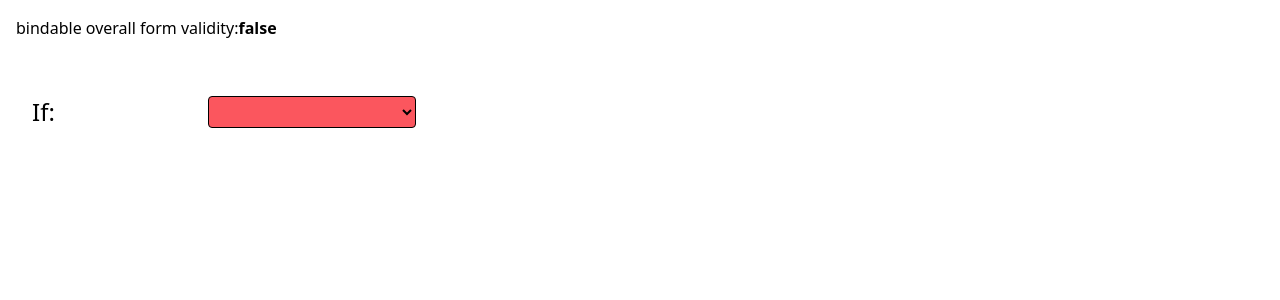
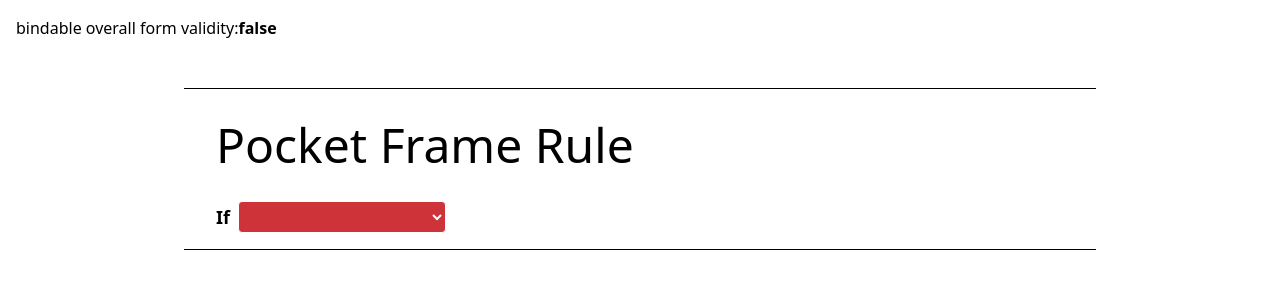
Before and after one commit to PondScrum/Form, a SvelteKit app: page / in a window 1280 px wide. Shown: the top 300 px of the page. Built offline with nearby package versions, Linux system fonts and the light colour scheme.

Commit message:
inline selector/ overall classes

```diff
--- a/src/lib/Form.svelte
+++ b/src/lib/Form.svelte
@@ -4,7 +4,6 @@ import { scale } from 'svelte/transition';
 
 interface Props {
 	valid: boolean;
-	invalidBG: string;
 	onJSError: (e: Error) => void;
 	getRenderedItems: (components: ProvidedComponents, allValues: Record<string, string>) => Block[];
 	onChange: (
@@ -20,7 +19,6 @@ interface Props {
 }
 let {
 	valid = $bindable(),
-	invalidBG,
 	onJSError,
 	getRenderedItems,
 	onChange,
@@ -28,17 +26,19 @@ let {
 	onError,
 	onValid,
 	onHide,
-	onShow
+	onShow,
+	classes = {}
 }: Props = $props();
 
 type Event = (index: string, value: string, allValues: Record<string, string>) => void;
+const DEFAULT_INVALID_BG = 'bg-red-500';
 
 function handleValidationResponse(res: ReturnType<Validate>, currentValue = '') {
 	const isValid = res.valid;
 	return {
 		value: isValid ? res.data : currentValue,
 		tooltip: isValid ? '' : res.data,
-		background_color: isValid ? '' : invalidBG
+		background_color: isValid ? '' : classes.invalid || DEFAULT_INVALID_BG
 	};
 }
 
@@ -111,8 +111,6 @@ const match: Match = (value: string | boolean, block: Block | Block[]) => {
 	values = !Array.isArray(value) ? [value as string] : (value as string[]);
 	const uid = values.join('');
 	return (valueIndex: string) => {
-		// let lastHidden = hidden.slice();
-		// console.log(lastHidden);
 		pivots[valueIndex] ??= {};
 		pivots[valueIndex][uid] = blocks; // or block?
 		const show = (index) => {
@@ -302,8 +300,8 @@ function inputChanged(
 		render();
 		return handleValidationResponse(validationRes, value);
 	} catch (e) {
+		console.error(index);
 		console.error(e);
-		console.log(index);
 		onJSError?.(e);
 	}
 }
@@ -315,15 +313,6 @@ export function setInternalValue(index: string, value: string) {
 		componentMap[index].setValue(value);
 		//render();
 	});
-	// console.log(index,value);
-	// tick().then(() => {
-	// 	forceRerender[index] ??= true;
-	// 	forceRerender[index] = !forceRerender[index];
-	// 	render();
-	// });
-	//
-	// const validate = (a: string) => ({ valid: true, data: a });
-	// return inputChanged(index, value, false, validate, { index }); //todo: figure out how to handle lack of props here
 }
 
 export function setDisabled(index: string, state: boolean) {
@@ -351,6 +340,8 @@ function indexToHeader(str: string) {
 }
 let componentMap = $state({});
 $inspect(componentMap);
+const DEFAULT_LABEL_CLASS =
+	'h-min min-w-36 pr-4 text-lg font-medium text-wrap capitalize lg:min-w-44 xl:text-2xl';
 </script>
 
 {#snippet handleArr(items: Block[])}
@@ -387,7 +378,7 @@ $inspect(componentMap);
 	<div
 		in:scale={{ duration: 100, opacity: 0.98, start: 0.98 }}
 		class:flex-col={props.col}
-		class="flex py-2 text-sm"
+		class="flex py-4 text-sm"
 	>
 		{#if Component === 'header'}
 			<p class="text-5xl font-medium">
@@ -397,13 +388,17 @@ $inspect(componentMap);
 			{#if !props.hideLabel || props.aliasLabel}
 				<label
 					for={props.inputType}
-					class="/my-auto {props.labelClass} h-min min-w-36 pr-4 text-lg font-medium text-wrap capitalize lg:min-w-44 xl:text-2xl"
+					class="/my-auto {props.labelClass || classes.label || DEFAULT_LABEL_CLASS} "
 				>
-					{indexToHeader(props.aliasLabel || props?.index || '')}:
+					{#if props.labelHTML}
+						{@html props.labelHTML}
+					{:else}
+						{indexToHeader(props.aliasLabel || props?.index || '')}
+					{/if}
 				</label>
 			{/if}
-			<div class="min-h-8">
-				<div class="max-h-8 overflow-hidden">
+			<div class="flex min-h-8">
+				<div class="mx-auto my-auto max-h-8 overflow-hidden">
 					{#key forceRerender[props.index]}
 						<Component
 							bind:this={componentMap[props.index]}
--- a/src/lib/Input.svelte
+++ b/src/lib/Input.svelte
@@ -155,6 +155,7 @@ function handleResult(result: string | FormValidationReturn<string>, target: Pos
 	}
 	result = result as FormValidationReturn<string>;
 	target[indexer] = result.value;
+	console.log(result.background_color);
 	resultBackgroundColor = result.background_color;
 	tooltipContent = result.tooltip;
 }
@@ -174,16 +175,19 @@ const oninput: ChangeEventHandler<PossibleInputs> = (e) => {
 };
 
 let tooltipShown = $state();
+const niceHTML = (c) =>
+	c && `<h1 class="text-base xl:text-lg capitalize py-1 tracking-tight">${c}</h1>`;
 const wasLastTooltipShowing = () => $state.snapshot(untrack(() => tooltipShown));
 let tooltipParams = () => {
 	const res = {
 		id,
 		onShow: () => (tooltipShown = true),
 		disabled: onlyValue,
-		content: tooltipContent,
+		content: niceHTML(tooltipContent),
 		trigger: 'mouseenter',
 		focused: isFocused,
 		placement: tooltipSide,
+		allowHTML: true,
 		delay: tooltipDelay,
 		duration: wasLastTooltipShowing() ? 0 : 75,
 		animation: 'scale-subtle',
@@ -220,8 +224,6 @@ export const onblur = (e: FocusEvent) => {
 
 let focusedFromOutside = $state(false);
 let lastSelectVal = $state();
-
-const niceHTML = (c) => c && `<h1 class="text-lg capitalize py-1 tracking-tight">${c}</h1>`;
 </script>
 
 {#if events}
@@ -262,7 +264,7 @@ const niceHTML = (c) => c && `<h1 class="text-lg capitalize py-1 tracking-tight"
 		<!-- 		{events} -->
 		<!-- 	></Textarea> -->
 	{:else if inputType === 'boolean'}
-		<div class="h-full w-auto">
+		<div class="flex h-full w-auto">
 			<input
 				use:mounted
 				onclick={(e) => {
@@ -280,7 +282,7 @@ const niceHTML = (c) => c && `<h1 class="text-lg capitalize py-1 tracking-tight"
 				}}
 				{id}
 				tabindex={disabled ? -1 : tabindex}
-				class="h-7 w-7 accent-blue-500 outline-none"
+				class="mx-auto h-7 w-7 accent-blue-500 outline-none"
 				type="checkbox"
 			/>
 		</div>
@@ -299,18 +301,17 @@ const niceHTML = (c) => c && `<h1 class="text-lg capitalize py-1 tracking-tight"
 			class="flex text-nowrap"
 		>
 			<div
-				class=" {chosenBackgroundColor === 'bg-red-500'
-					? 'text-white hover:*:bg-red-600  '
-					: ' transition-colors duration-150'} {chosenBackgroundColor} flex justify-end divide-x divide-zinc-500 overflow-hidden rounded border-gray-500 text-base lg:h-8"
+				class="flex justify-end divide-x divide-zinc-500 overflow-hidden rounded border-gray-500 text-base lg:h-8"
 			>
+				<!-- fix this class:text-white, conflicting with chosenbackgroundcolor -->
 				{#each Object.entries(options) as [choice, displayChoice], i}
 					<button
 						tabindex={disabled ? -1 : tabindex}
 						{disabled}
-						class:selected={lastSelectVal === choice}
-						class:text-white={lastSelectVal === choice}
+						class:bg-blue-500={lastSelectVal === choice}
+						class:text-white={lastSelectVal === choice || tooltipContent}
 						id={id + '-' + i}
-						class="{cls}   font-medium {lastSelectVal === choice ? 'bg-blue-500' : ''}"
+						class=" {cls} a {chosenBackgroundColor} "
 						onmouseleave={singleton.enable}
 						onmousedown={singleton.disable}
 						onclick={(e) => {
--- a/src/routes/+layout.svelte
+++ b/src/routes/+layout.svelte
@@ -45,6 +45,9 @@ const simpleFormEX: GetRendered = (
 		)
 	];
 };
+const arrowSVG = `<div class='h-full px-3 flex'> <svg xmlns="http://www.w3.org/2000/svg" class='my-auto' width="19.99" height="18" viewBox="0 0 19.99 18">
+  <polygon points="10.029 5 0 5 0 12.967 10.029 12.967 10.029 18 19.99 8.952 10.029 0 10.029 5"/>
+	</svg></div>`;
 
 const cmpDisplayMap = {
 	gt: 'is greater than',
@@ -52,7 +55,9 @@ const cmpDisplayMap = {
 	Equal: 'equals'
 };
 
+let hasHeader = false;
 const getRenderedItems: GetRendered = (
+	i,
 	{ InlineSelect, Row, Col, Boolean, Pivot, Match, Text, Select, Header },
 	values
 ) => {
@@ -78,7 +83,7 @@ const getRenderedItems: GetRendered = (
 
 	const valueString = `If ${values.col} ${cmpDisplayMap[values.colcmp]} `;
 	return [
-		//Header('Pocket Frame Rule'),
+		i === 0 && Header('Pocket Frame Rule'),
 		indexSelect,
 		Pivot(
 			'col',
@@ -96,7 +101,14 @@ const getRenderedItems: GetRendered = (
 					Pivot(
 						//left off here, pivot needs to rerender when other item hidden
 						'colcmp',
-						Match(['lt', 'gt'], Boolean('Or Equal To', defValidate, { labelClass: 'pl-4' }))
+						Match(
+							['lt', 'gt'],
+							Boolean('Or Equal To?', defValidate, {
+								inputClass: 'mx-auto',
+								labelClass: 'text-nowrap pl-4 font-bold text-center underline',
+								col: true
+							})
+						)
 					)
 					// Pivot('col',Match(true,Pivot(//left off here, pivot needs to rerender when other item hidden
 					// 	'colcmp',
@@ -108,34 +120,34 @@ const getRenderedItems: GetRendered = (
 						'valuesource',
 						defValidate,
 						{ tableval: 'Current Table Value', userval: 'Custom Value' },
-						{ aliasLabel: 'To A' }
+						{ aliasLabel: values.colcmp === 'equal' ? 'To a' : 'a' }
 					),
 					Pivot(
 						'valuesource',
 						Match(
 							'userval',
 							isSelectorCol(values.col)
-								? createSelect('value', selectorOptions, { hideLabel: true })
-								: Text('value', defValidate, { hideLabel: true })
+								? createSelect('value', selectorOptions, { labelClass: 'e', labelHTML: arrowSVG })
+								: Text('value', defValidate, { labelClass: 'e', labelHTML: arrowSVG })
 						),
 						Match(
 							'tableval',
-							createSelect('Table Column Cell Value', colOptions, { hideLabel: true })
+							createSelect('Table Column Cell Value', colOptions, {
+								labelClass: 'e',
+								labelHTML: arrowSVG
+							})
 						)
 					)
 				),
-				Row(
+				// Row(
 				InlineSelect(
 					'then',
 					defValidate,
-						{ error: 'Show Error Message', warning: 'Show Warning Message', and: 'and' },
+					{ and: 'AND', error: 'Show Error', warning: 'Show Warning' },
 					{ hideLabel: true }
 				),
-					Pivot(
-						'then',
-						Match(['error', 'warning'], Text('message', defValidate, { hideLabel: true }))
-					)
-				) //Match('and',Form) for now handle it within oncahnge and this components state
+				Pivot('then', Match(['error', 'warning'], Text('message', defValidate, {})))
+				//			) //Match('and',Form) for now handle it within oncahnge and this components state
 			])
 		)
 	];
@@ -155,32 +167,26 @@ let formVals = $state({});
 	<!-- {#key currentRenderForm} -->
 	{#each forms as getRenderedItems, i (i)}
 		{#if i === 0 || formVals[i - 1]?.then === 'and'}
+			<div
+				style="padding: {i + 2}rem; padding-top:1rem; padding-bottom: 0rem;"
+				class="mx-auto w-3/4 overflow-auto font-bold first:border-t last:border-b"
+			>
 				<Form
+					classes={{
+						label: 'w-auto pr-2 h-min my-auto font-bold text-lg',
+						invalid: 'bg-red-700/80 text-white'
+					}}
 					bind:valid
 					onChange={(...args) => onChange(i, ...args)}
-				invalidBG={'bg-red-500/80'}
-				{getRenderedItems}
+					getRenderedItems={(...args) => getRenderedItems(i, ...args)}
 					onShow={(b) => {
-					console.log(b, 'JUST SHOWN');
+						console.log('onShow', b);
 					}}
 					onHide={(b) => {
-					console.log(b, 'JUST HIDDEN');
+						console.log('onHide', b);
 					}}
 				></Form>
+			</div>
 		{/if}
 	{/each}
-	<!-- <Form -->
-	<!-- 	bind:valid -->
-	<!-- 	{onChange} -->
-	<!-- 	invalidBG={'bg-red-500'} -->
-	<!-- 	getRenderedItems={currentRenderForm} -->
-	<!-- 	onShow={(b) => { -->
-	<!-- 		console.log(b, 'JUST SHOWN'); -->
-	<!-- 	}} -->
-	<!-- 	onHide={(b) => { -->
-	<!-- 		console.log(b, 'JUST HIDDEN'); -->
-	<!-- 	}} -->
-	<!-- ></Form> -->
-	<!-- {/key} -->
 </div>
-<!-- {@render children()} -->
```
Lines whose indentation alone changed are shown as unchanged.
